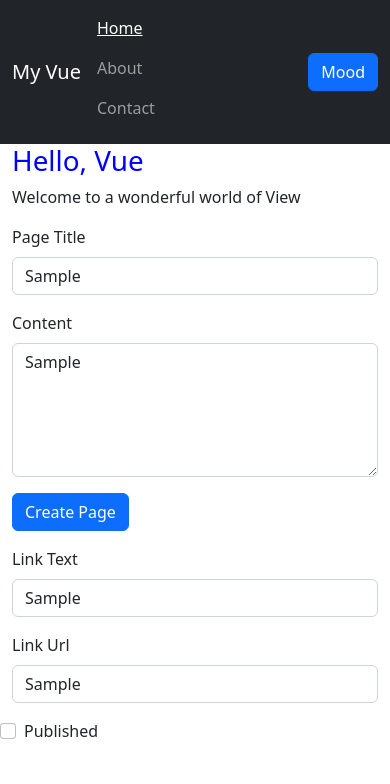
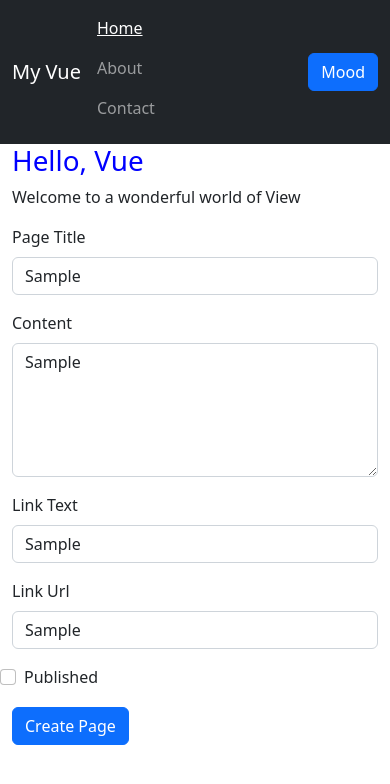
Before and after one commit to Lu-Smith/vueTraining, a Vue app in the folder vue-training/: page / in a window 390 px wide. Both pictures are taken after typing "Sample", "Sample", "Sample", "Sample" into the empty fields and a click on the button "Create Page". Shown: the top 784 px of the page. Built offline with nearby package versions, Linux system fonts and the light colour scheme.

Commit message:
Updated CreatePage.vue

```diff
--- a/vue-training/src/components/CreatePage.vue
+++ b/vue-training/src/components/CreatePage.vue
@@ -1,7 +1,7 @@
 <template>
-  <div class="container mb-3">
-    <form action="">
-      <div class="col">
+  <form action="" class="container mb-3">
+    <div class="row">
+      <div class="col-md-8">
         <div class="mb-3">
           <label for="" class="form-label"> Page Title </label>
           <input type="text" class="form-control" v-model="pageTitle" />
@@ -15,33 +15,30 @@
             v-model="content"
           ></textarea>
         </div>
-        <div class="mb-3">
-          <button
-            class="btn btn-primary"
-            @click.prevent="pageCreated({ pageTitle, content })"
-          >
-            Create Page
-          </button>
-        </div>
       </div>
       <div class="col">
         <div class="mb-3">
           <label for="" class="form-label"> Link Text </label>
-          <input type="text" class="form-control" />
+          <input type="text" class="form-control" v-model="linkText" />
         </div>
         <div class="mb-3">
           <label for="" class="form-label"> Link Url </label>
-          <input type="text" class="form-control" />
+          <input type="text" class="form-control" v-model="linkUrl" />
         </div>
         <div class="row mb-3">
           <div class="form-check">
             <input class="form-check-input" type="checkbox" />
-            <label class="form-check-label" for="checkbox">Published</label>
+            <label class="form-check-label" for="gridCkeck1">Published</label>
           </div>
         </div>
       </div>
-    </form>
-  </div>
+    </div>
+    <div class="mb-3">
+      <button class="btn btn-primary" @click.prevent="submitForm">
+        Create Page
+      </button>
+    </div>
+  </form>
 </template>
 
 <script>
@@ -51,7 +48,23 @@ export default {
     return {
       pageTitle: "",
       content: "",
+      linkText: "",
+      linkUrl: "",
     };
+  },
+  methods: {
+    submitForm() {
+      if (!this.pageTitle || !this.content || !this.linkText || !this.linkUrl) {
+        alert("Please fill the form.");
+        return;
+      }
+      this.pageCreated({
+        pageTitle: this.pageTitle,
+        content: this.content,
+        linktText: this.linkText,
+        linkUrl: this.linkUrl,
+      });
+    },
   },
 };
 </script>
```
